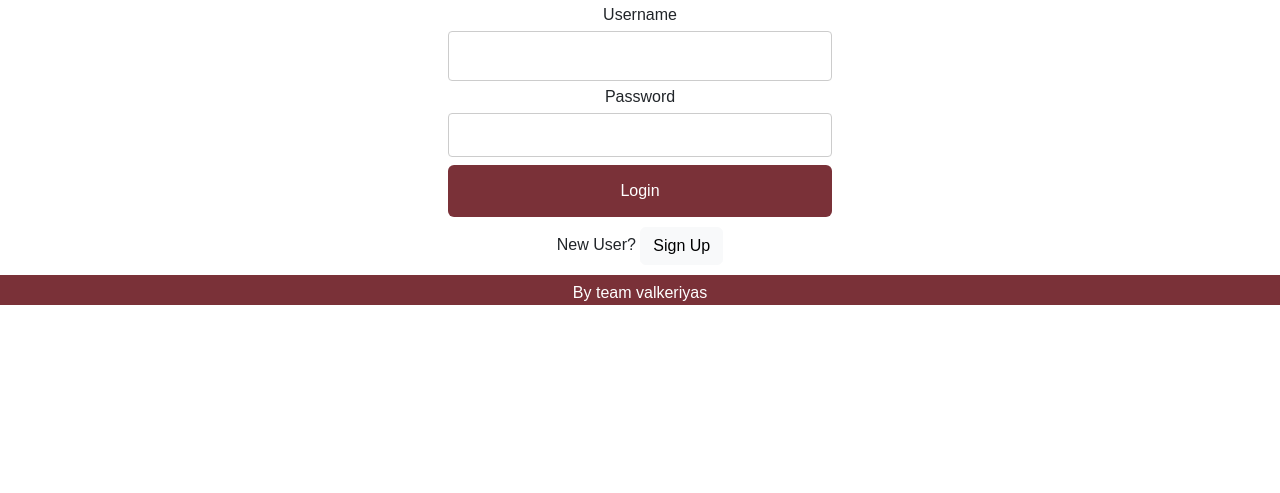
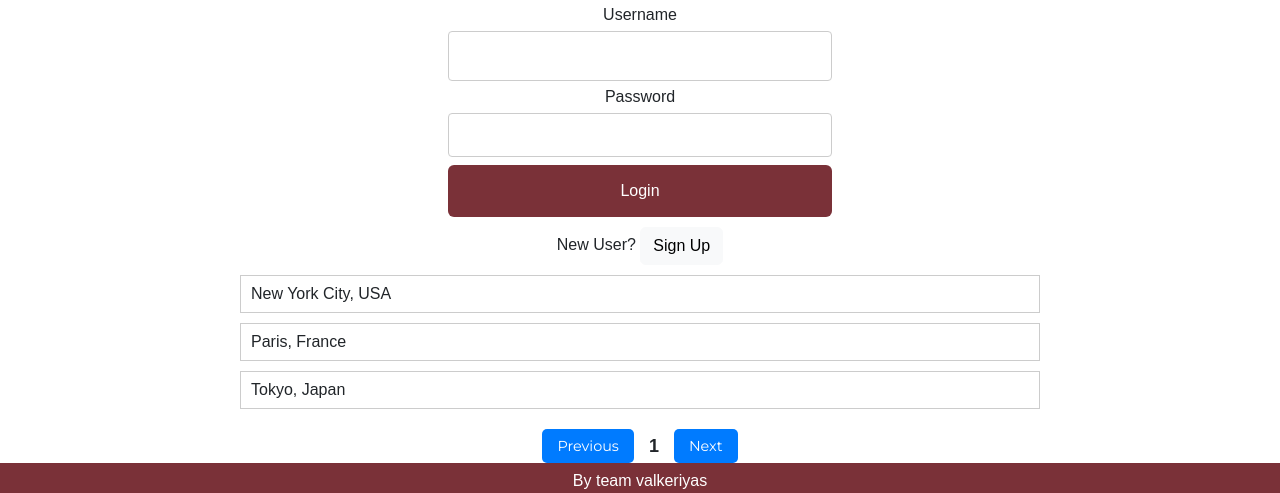
Before and after one commit to Gajam-Anurag/Trip-Planner, a website: page public/index.html in a window 1280 px wide. Shown: the part 923-1416 px from the top of the page. Before the commit the page ends 1228 px from the top, so only its background shows below. Drawn offline with nearby package versions, Linux system fonts and the light colour scheme.

Commit message:
pagination

```diff
--- a/public/client.js
+++ b/public/client.js
@@ -838,7 +838,7 @@ function displaySelectedTrip(currentTrip, shouldEdit) {
     <button class="btn btn-primary" id="dashboard-redirect">Back to Dashboard
     </button>
     <div><h1 id="ai-recommend">AI recommended travel itinerary<h2></div>
-    <button class="btn btn-outline-info" id="trip-iternary"> Travel Itinerary
+    <button class="btn btn-outline-primary" id="trip-iternary"> Travel Itinerary
     </button>
     <button class="btn btn-outline-primary" id="trip-homestays"> Homestays
     </button>
--- a/public/index.html
+++ b/public/index.html
@@ -144,23 +144,21 @@
       </button>
     </div>
 
-    <div>
-      <!-- <div id="active-trips" id="logout-button" class="js-logout" hidden class="container" >
-      <h2>Recommened Places to Visit</h2>
-      <div style="text-align: center;" id="places-list"> </div>
-      <br>
-
-      <ul class="pagination"  style="margin-left: 46%; list-style-type:none;">
-        <li ><a href="#" id="prev-page">&laquo; &nbsp; Prev  &nbsp;</a></li>
-        <li ><a href="#" id="current-page"> &nbsp;1  &nbsp;</a></li>
-        <li ><a href="#" id="next-page"> &nbsp;Next &raquo;  &nbsp;</a></li>
-      </ul>
-    </div> -->
-    </div>
     <h2 hidden id="active-trips-list">Active trips</h2>
     <div id="active-trips" hidden aria-live="polite"></div>
     <h2 hidden id="current-trips-list">Active trips</h2>
     <div id="current-trip" hidden aria-live="polite"></div>
+  </div>
+
+  <div id="recommended-places">
+    <ul id="places-list">
+      <!-- Your recommended places go here -->
+    </ul>
+    <div id="pagination">
+      <button id="prev-page">Previous</button>
+      <span id="page-number">1</span>
+      <button id="next-page">Next</button>
+    </div>
   </div>
 
   <footer>By team valkeriyas</footer>
@@ -168,68 +166,74 @@
     integrity="sha256-FgpCb/KJQlLNfOu91ta32o/NMZxltwRo8QtmkMRdAu8=" crossorigin="anonymous"></script>
   <script type="text/javascript" src="client.js"></script>
   <script>
-    const placesList = [
-      { id: 1, name: 'Statue of Liberty', location: 'New York, USA' },
-      { id: 2, name: 'Eiffel Tower', location: 'Paris, France' },
-      { id: 3, name: 'Taj Mahal', location: 'Agra, India' },
-      { id: 4, name: 'Great Wall of China', location: 'China' },
-      { id: 5, name: 'Machu Picchu', location: 'Peru' },
-      {
-        id: 6,
-        name: 'Christ the Redeemer',
-        location: 'Rio de Janeiro, Brazil',
-      },
-      { id: 7, name: 'Colosseum', location: 'Rome, Italy' },
-      { id: 8, name: 'Sagrada Familia', location: 'Barcelona, Spain' },
-      { id: 9, name: 'Petra', location: 'Jordan' },
-      { id: 10, name: 'Sydney Opera House', location: 'Sydney, Australia' },
+    // Define your recommended places as an array of objects
+    const recommendedPlaces = [
+      { name: "New York City", country: "USA" },
+      { name: "Paris", country: "France" },
+      { name: "Tokyo", country: "Japan" },
+      { name: "Rome", country: "Italy" },
+      { name: "Sydney", country: "Australia" },
+      { name: "Rio de Janeiro", country: "Brazil" },
+      { name: "Barcelona", country: "Spain" },
+      { name: "Cape Town", country: "South Africa" },
+      { name: "Vancouver", country: "Canada" },
+      { name: "Dubai", country: "United Arab Emirates" }
     ];
 
-    const limit = 3;
-    let currentPage = 1;
+    // Define the number of items to display per page
+    const itemsPerPage = 3;
 
-    function displayPlacesList() {
-      const startIndex = (currentPage - 1) * limit;
-      const endIndex = startIndex + limit;
-      const placesToShow = placesList.slice(startIndex, endIndex);
+    // Get the DOM elements for the places list and pagination
+    const placesList = document.getElementById("places-list");
+    const prevPageBtn = document.getElementById("prev-page");
+    const nextPageBtn = document.getElementById("next-page");
+    const pageNumberHTML = document.getElementById("page-number");
 
-      let placesHTML = `<div class="container" style="display: flex; flex-wrap: wrap; display:inline-block;">`;
-      for (let i = 0; i < placesToShow.length; i++) {
-        placesHTML += `<div class="place" style="text-align:center;  padding-right: 20px;">
-          <h2>${placesToShow[i].name}</h2>
-          <p>${placesToShow[i].location}</p>
-        </div>`;
+    // Define a function to display the places for the current page
+    function displayPlaces(pageNumber) {
+      // Calculate the index of the first and last items to display
+      const startIndex = (pageNumber - 1) * itemsPerPage;
+      const endIndex = startIndex + itemsPerPage;
+
+      // Clear the current list of places
+      placesList.innerHTML = "";
+
+      // Loop through the recommended places and add the ones for the current page to the list
+      for (let i = startIndex; i < endIndex && i < recommendedPlaces.length; i++) {
+        const place = recommendedPlaces[i];
+        const li = document.createElement("li");
+        li.textContent = `${place.name}, ${place.country}`;
+        placesList.appendChild(li);
       }
-      placesHTML += '</div>';
 
-      const placesListContainer = document.querySelector('#places-list');
-      placesListContainer.innerHTML = placesHTML;
+      // Update the page number in the pagination
+      pageNumberHTML.textContent = pageNumber;
     }
 
-    function updateCurrentPage(newPage) {
-      currentPage = newPage;
-      displayPlacesList();
-      const currentPageLink = document.querySelector('#current-page');
-      currentPageLink.textContent = currentPage;
+    // Define a function to handle clicking the previous page button
+    function handlePrevPageClick() {
+      const currentPage = parseInt(pageNumberHTML.textContent);
+      if (currentPage > 1) {
+        displayPlaces(currentPage - 1);
+      }
     }
 
-    displayPlacesList();
+    // Define a function to handle clicking the next page button
+    function handleNextPageClick() {
+      const currentPage = parseInt(pageNumberHTML.textContent);
+      const totalPages = Math.ceil(recommendedPlaces.length / itemsPerPage);
+      if (currentPage < totalPages) {
+        displayPlaces(currentPage + 1);
+      }
+    }
 
-    const prevPageLink = document.querySelector('#prev-page');
-    const nextPageLink = document.querySelector('#next-page');
+    // Add event listeners for the previous and next page buttons
+    prevPageBtn.addEventListener("click", handlePrevPageClick);
+    nextPageBtn.addEventListener("click", handleNextPageClick);
 
-    prevPageLink.addEventListener('click', () => {
-      if (currentPage > 1) {
-        updateCurrentPage(currentPage - 1);
-      }
-    });
+    // Display the places for the first page when the page loads
+    displayPlaces(1);
 
-    nextPageLink.addEventListener('click', () => {
-      const totalPages = Math.ceil(placesList.length / limit);
-      if (currentPage < totalPages) {
-        updateCurrentPage(currentPage + 1);
-      }
-    });
   </script>
 </body>
 
--- a/public/main.css
+++ b/public/main.css
@@ -2086,3 +2086,47 @@ footer {
 #packing-list {
   margin: 70px;
 }
+
+#recommended-places {
+  max-width: 800px;
+  margin: 0 auto;
+}
+
+#places-list {
+  list-style: none;
+  margin: 0;
+  padding: 0;
+}
+
+#places-list li {
+  padding: 10px;
+  border: 1px solid #ccc;
+  margin-bottom: 10px;
+}
+
+#pagination {
+  display: flex;
+  justify-content: center;
+  align-items: center;
+  margin-top: 20px;
+}
+
+#pagination button {
+  background-color: #007bff;
+  color: #fff;
+  border: none;
+  padding: 10px 15px;
+  border-radius: 5px;
+  margin: 0 5px;
+  cursor: pointer;
+}
+
+#pagination button:hover {
+  background-color: #0069d9;
+}
+
+#page-number {
+  font-size: 18px;
+  font-weight: bold;
+  margin: 0 10px;
+}
```
